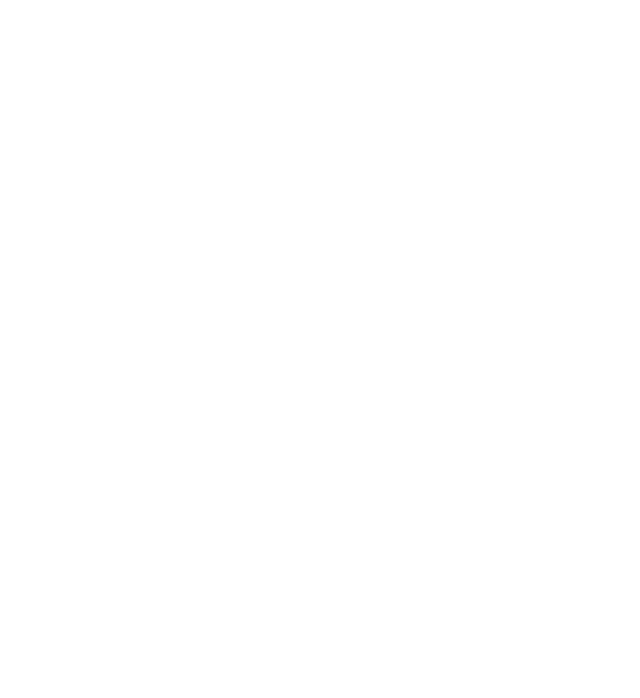
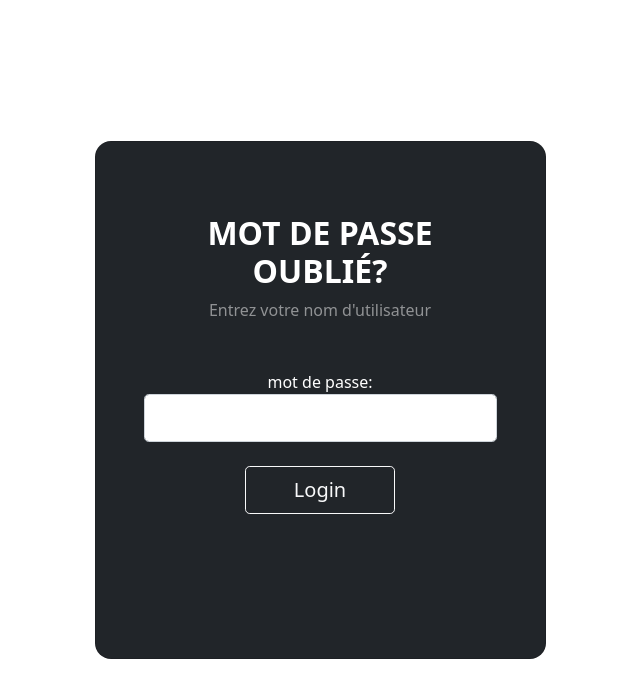
Before and after one commit to JacksonKyoshi/webdev-angular, an Angular app in the folder frontend/: page /oublie in a window 1280 px wide. Before the commit this address led to /. Shown: the top 698 px of the page, without its empty margins (320-960 px from the left). Built offline with nearby package versions, Linux system fonts and the light colour scheme; no server answers.

Commit message:
feat: password missed

```diff
--- a/frontend/src/app/app-routing.module.ts
+++ b/frontend/src/app/app-routing.module.ts
@@ -4,6 +4,7 @@
 import { TachesComponent } from './component/taches/taches.component';
 import {RegisterComponent} from './component/register/register.component'
 import { IsSignedInGuard } from './is-signed-in.guard';
+import { MdpOublieComponent } from './component/mdp-oublie/mdp-oublie.component';
 
 const routes: Routes = [
   {
@@ -19,7 +20,10 @@
   {
     path:'register',
     component: RegisterComponent,
-
+  },
+  {
+    path:'oublie',
+    component: MdpOublieComponent,
   }
 ];
 
--- a/frontend/src/app/app.module.ts
+++ b/frontend/src/app/app.module.ts
@@ -12,6 +12,7 @@
 import { TachesAfficheComponent } from './component/taches-affiche/taches-affiche.component';
 import { RegisterComponent } from './component/register/register.component';
 import { FontAwesomeModule } from '@fortawesome/angular-fontawesome';
+import { MdpOublieComponent } from './component/mdp-oublie/mdp-oublie.component';
 
 
 @NgModule({
@@ -21,7 +22,8 @@
     TachesComponent,
     FiltreTachePipe,
     TachesAfficheComponent,
-    RegisterComponent
+    RegisterComponent,
+    MdpOublieComponent
   ],
   imports: [
     BrowserModule,
--- a/frontend/src/app/component/login/login.component.html
+++ b/frontend/src/app/component/login/login.component.html
@@ -20,7 +20,7 @@
                                 <input type="password" id="typePasswordX" class="form-control form-control-lg" [(ngModel)]="user.password" />
                             </div>
 
-                            <p class="small mb-5 pb-lg-2"><a class="text-white-50" href="#!">Mot de passe oublié?</a></p>
+                            <p class="small mb-5 pb-lg-2"><a class="text-white-50" (click)='oublie()'>Mot de passe oublié?</a></p>
 
                             <button class="btn btn-outline-light btn-lg px-5" type="submit" (click)='submit()'>Login</button>
 
--- a/frontend/src/app/component/login/login.component.ts
+++ b/frontend/src/app/component/login/login.component.ts
@@ -28,6 +28,10 @@
     this.router.navigate(['register'])
   }
 
+  oublie():void{
+    this.router.navigate(['oublie'])
+  }
+
 
 
 }
--- /dev/null
+++ b/frontend/src/app/component/mdp-oublie/mdp-oublie.component.html
@@ -0,0 +1,26 @@
+<section class="vh-100 gradient-custom">
+    <div class="container py-5 h-100">
+        <div class="row d-flex justify-content-center align-items-center h-100">
+            <div class="col-12 col-md-8 col-lg-6 col-xl-5">
+                <div class="card bg-dark text-white" style="border-radius: 1rem;">
+                    <div class="card-body p-5 text-center">
+
+                        <div class="mb-md-5 mt-md-4 pb-5">
+                            <h2 class="fw-bold mb-2 text-uppercase">Mot de passe oublié?</h2>
+                            <p class="text-white-50 mb-5">Entrez votre nom d'utilisateur</p>
+
+                            <div>
+                                mot de passe: {{this.retour}}
+                            </div>
+
+                            <div class="form-outline form-white mb-4">
+                                <input type="text" id="typeEmailX" class="form-control form-control-lg" [(ngModel)]="user.login" />
+                            </div>
+                            <button class="btn btn-outline-light btn-lg px-5" type="submit" (click)="recherche()">Login</button>
+                        </div>
+                    </div>
+                </div>
+            </div>
+        </div>
+    </div>
+</section>
--- /dev/null
+++ b/frontend/src/app/component/mdp-oublie/mdp-oublie.component.ts
@@ -0,0 +1,41 @@
+import { Component } from '@angular/core';
+import { User } from 'src/app/model/user';
+import { UserService } from 'src/app/service/user.service';
+
+@Component({
+  selector: 'app-mdp-oublie',
+  templateUrl: './mdp-oublie.component.html',
+  styleUrls: ['./mdp-oublie.component.css']
+})
+export class MdpOublieComponent {
+
+  constructor(private userService: UserService){ }
+
+  retour:string = '';
+  userlist: Array<User> = []
+  error: boolean = false;
+  user: User = { login: '', password: '' };
+
+  recherche():void{
+    console.log(this.user.login)
+    for(let i = 0; i<this.userlist.length; i++){
+      if(this.user.login == this.userlist[i].login){
+        this.retour = this.userlist[i].password
+        return
+      }
+    }
+  }
+
+
+  ngOnInit(): void {
+    this.userService.getUser().subscribe({
+      next: (data:Array<User>) => { this.userlist = data; }
+    });
+  }
+
+
+
+
+
+
+}
```
Also changed, not shown: frontend/src/app/component/mdp-oublie/mdp-oublie.component.css (added), 2 other files (tests, documents, lock files or other folders).
